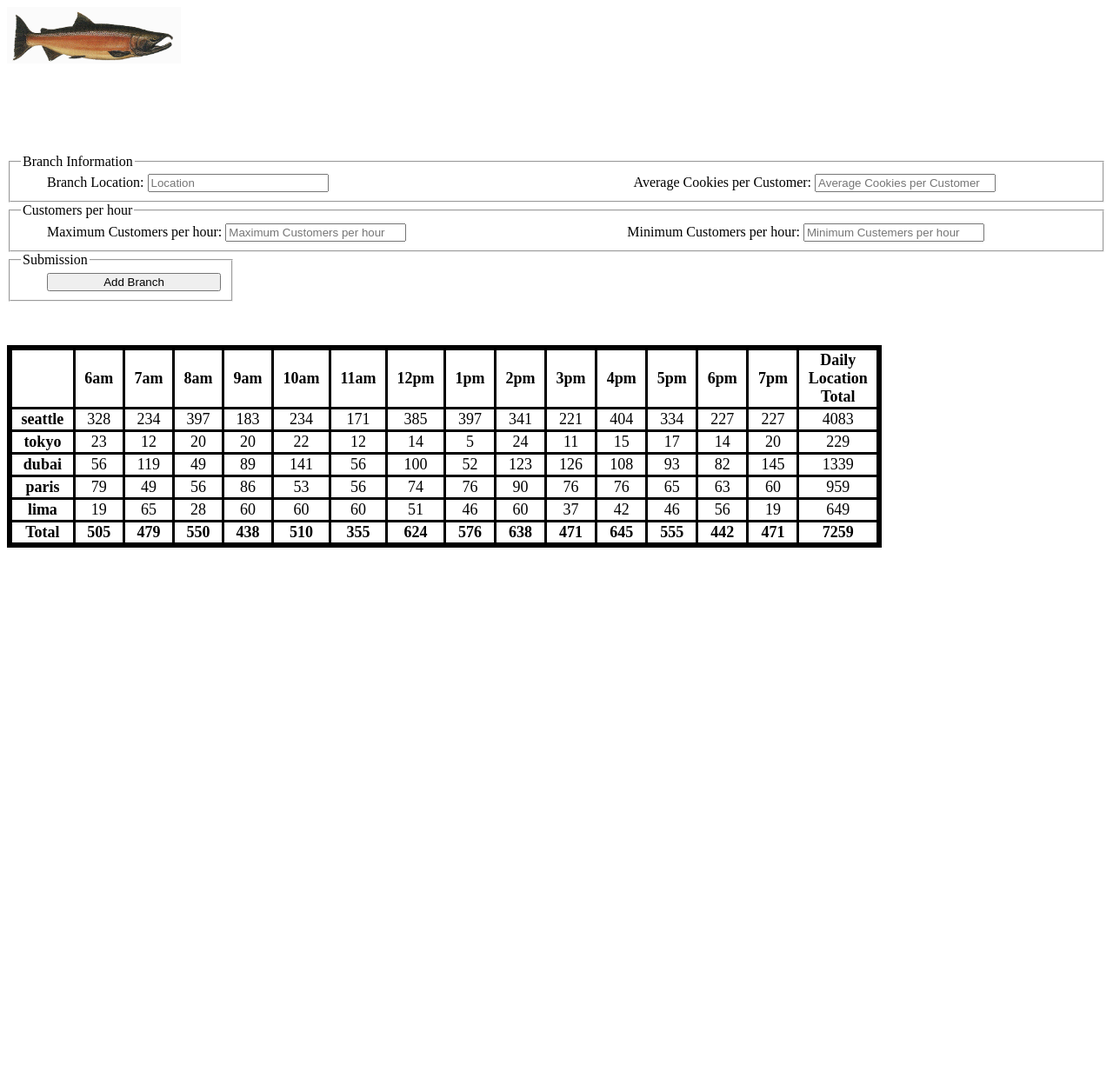
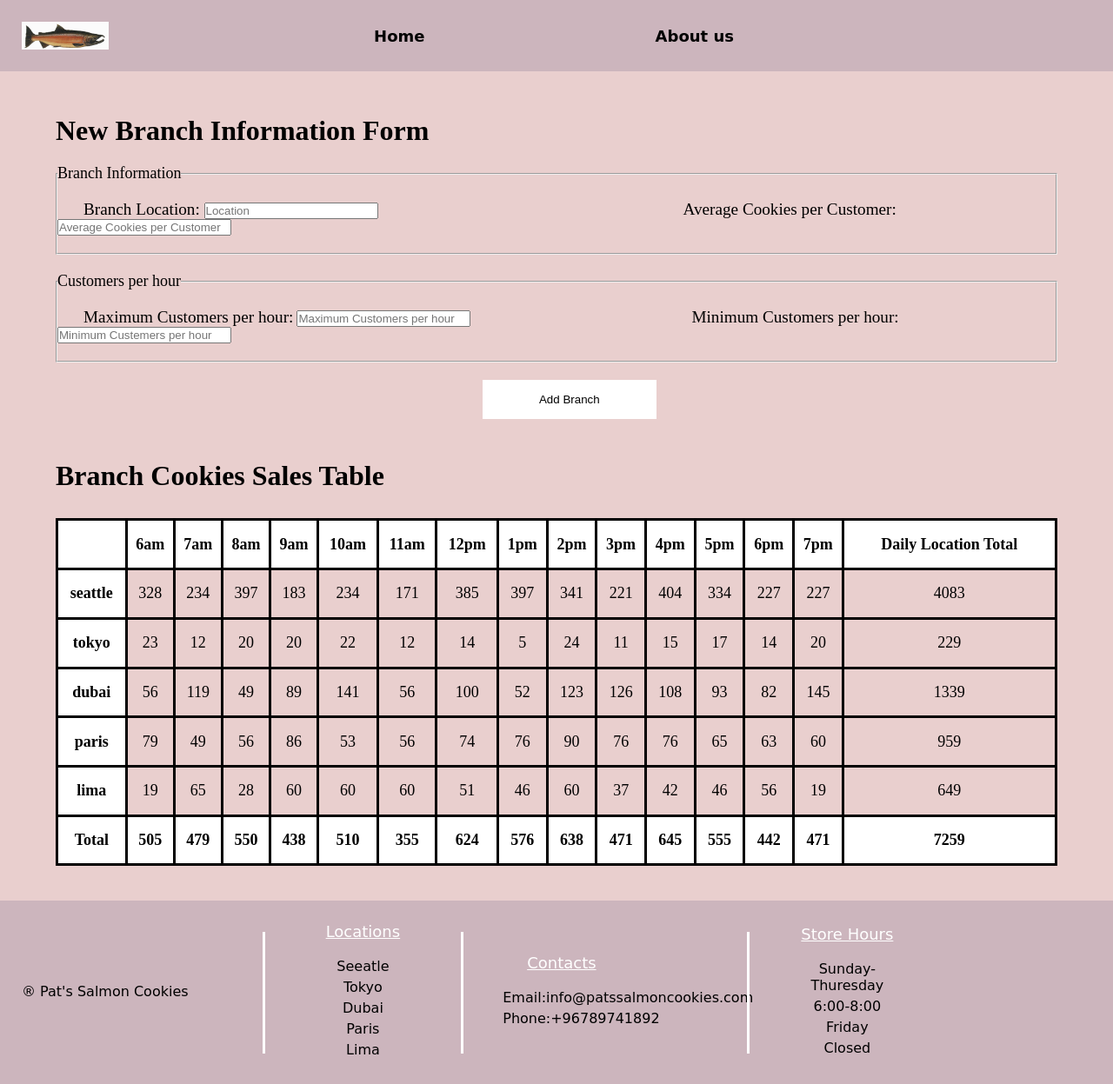
Before and after one commit to bayan-alkhatib/cookie-stand-project, a plain HTML site: page sales.html in a window 1280 px wide. Shown: the whole page at 87% size. Before the commit the page ends 800 px from the top, so only its background shows below. Drawn offline with Linux system fonts and the light colour scheme.

Commit message:
styling html &css

```diff
--- /dev/null
+++ b/css/styles-index.css
@@ -0,0 +1,115 @@
+*{
+    box-sizing: border-box;
+    margin:0;
+    padding: 0;
+}
+
+body{
+    background-color:#E9CFCE;
+    width: 100%;
+}
+
+header{
+    width:100%;
+    background-color:#CCB5BD;
+    padding:25px;
+    font-family:'Dancing Script', cursive;
+    margin-bottom:50px ;
+}
+
+img {
+    width: 100px;
+    display: inline-block;
+    margin:0;
+    margin-right: 300px;
+    vertical-align: middle;
+}
+
+header ul{
+    display: inline-block;
+    vertical-align: middle;
+    padding-top: 0;
+}
+
+header ul li{
+    display: inline-block;
+    margin-right: 200px;
+    font-size: large;
+    font-weight: bold;
+}
+
+a{
+    text-decoration:none;
+    color:black
+}
+
+main{
+    position:relative;
+    width: 90%;
+    margin-right: auto;
+    margin-left: auto;
+}
+
+footer{
+    background-color:#CCB5BD;
+    padding:25px;
+    font-family:'Dancing Script', cursive;
+    margin-top: 40px;
+}
+
+#vl1{
+border-left:white solid;
+height: 140px;
+margin-left: 80px;
+margin-right:40px ;
+padding-right:0;
+padding-left:0;
+display: inline-block;
+vertical-align: middle;
+}
+
+
+footer ul{
+    display:inline-block;
+    vertical-align: middle;
+    margin: 0;
+    padding:0;
+    width:11%
+}
+
+footer ul li {
+    margin-bottom:5px ;
+    text-align: center;
+}
+
+footer ul :first-child{
+    text-decoration:underline ;
+    color:white;
+    margin-bottom:20px ;
+    font-size: large;
+}
+
+#vl2{
+border-left:white solid;
+height: 140px;
+margin-left: 40px;
+margin-right:40px ;
+padding-right:0;
+padding-left:0;
+display: inline-block;
+vertical-align: middle;
+}
+
+#secondlist{
+margin-right:100px;
+}
+#vl3{
+border-left:white solid;
+height: 140px;
+margin-left: 40px;
+margin-right:40px ;
+padding-right:0;
+padding-left:0;
+display: inline-block;
+vertical-align: middle;
+}
--- /dev/null
+++ b/css/styles.-sales.css
@@ -0,0 +1,187 @@
+*{
+    box-sizing: border-box;
+    margin:0;
+    padding: 0;
+}
+
+body{
+    background-color:#E9CFCE;
+    width: 100%;
+}
+
+header{
+    width:100%;
+    background-color:#CCB5BD;
+    padding:25px;
+    font-family:'Dancing Script', cursive;
+    margin-bottom:50px ;
+}
+
+img {
+    width: 100px;
+    display: inline-block;
+    margin:0;
+    margin-right: 300px;
+    vertical-align: middle;
+}
+
+header ul{
+    display: inline-block;
+    vertical-align: middle;
+    padding-top: 0;
+}
+
+header ul li{
+    display: inline-block;
+    margin-right: 260px;
+    font-size: large;
+    font-weight: bold;
+}
+
+a{
+    text-decoration:none;
+    color:black
+}
+
+main{
+    position:relative;
+    width: 90%;
+    margin-right: auto;
+    margin-left: auto;
+}
+
+form{
+    margin-bottom: 70px;
+}
+
+form h1{
+    margin-bottom: 20px;
+
+}
+
+fieldset{
+margin-bottom: 20px;
+padding:20px 0;
+}
+
+label {
+font-size: larger;
+color:black;
+position: relative;
+margin-left: 30px;
+}
+
+legend{
+font-size:large ;
+}
+
+#style{
+position: relative;
+margin-left: 250px ;
+
+}
+
+#cookies{
+position: relative;
+margin-left: 347px ;
+}
+
+input{
+width: 200px;
+}
+
+div input{
+background-color:white;
+padding:15px;
+color:black;
+margin-right: 20px;
+border: none;
+position: absolute;
+margin-left:40%;
+}
+
+section h1{
+    font-size:xx-large;
+    font-weight: bold;
+}
+table{
+    margin-top:30px;
+    width:100% ;
+    height:50vh ;
+}
+
+table,tr,th,td {
+    border: solid;
+    border-collapse: collapse;
+    text-align: center;
+    font-size: large;
+}
+
+th{
+    background-color: white;
+}
+
+footer{
+    background-color:#CCB5BD;
+    padding:25px;
+    font-family:'Dancing Script', cursive;
+    margin-top: 40px;
+}
+
+#vl1{
+border-left:white solid;
+height: 140px;
+margin-left: 80px;
+margin-right:40px ;
+padding-right:0;
+padding-left:0;
+display: inline-block;
+vertical-align: middle;
+}
+
+footer ul{
+    display:inline-block;
+    vertical-align: middle;
+    margin: 0;
+    padding:0;
+    width:11%;
+    list-style-type: none;
+}
+
+footer ul li {
+    margin-bottom:5px ;
+    text-align: center;
+}
+
+footer ul :first-child{
+    text-decoration:underline ;
+    color:white;
+    margin-bottom:20px ;
+    font-size: large;
+}
+
+#vl2{
+border-left:white solid;
+height: 140px;
+margin-left: 40px;
+margin-right:40px ;
+padding-right:0;
+padding-left:0;
+display: inline-block;
+vertical-align: middle;
+}
+
+#secondlist{
+margin-right:100px;
+}
+
+#vl3{
+border-left:white solid;
+height: 140px;
+margin-left: 40px;
+margin-right:40px ;
+padding-right:0;
+padding-left:0;
+display: inline-block;
+vertical-align: middle;
+}
--- a/css/styles.css
+++ /dev/null
@@ -1,40 +0,0 @@
-table,tr,th,td {
-    border: solid;
-    border-collapse: collapse;
-    text-align: center;
-    width: 1000px;
-    font-size: large;
-}
-
-img {
-width: 200px;
-margin-bottom: 100px;
-}
-
-form{
-    margin-bottom: 50px;
-}
-#style{
-    position: relative;
-     margin-left: 250px ;
-
-}
-
-label{
-    position: relative;
-    margin-left: 30px;
-}
-
-#cookies{
-    position: relative;
-    margin-left: 347px ;
-}
-
-input{
-    width: 200px;
-}
-
-#sub{
-    display: inline-block;
-
-}
--- a/js/app.js
+++ b/js/app.js
@@ -1,7 +1,9 @@
 'use strict';
 let workingHours = ['6am', '7am', '8am', '9am', '10am', '11am', '12pm', '1pm', '2pm', '3pm', '4pm', '5pm', '6pm', '7pm'];
 
+//////////////////////////////////////Constructer Function//////////////////////////////
 function Salmoncookies(location, minCust_h, maxCust_h, avgCookie_cus) {
+
     this.location = location;
     this.minCust_h = minCust_h;
     this.maxCust_h = maxCust_h;
@@ -10,13 +12,16 @@ function Salmoncookies(location, minCust_h, maxCust_h, avgCookie_cus) {
     this.total = 0;
 }
 
+///////////////////////////////////////Constructer Methods/////////////////////////////
 Salmoncookies.prototype.custNum_h = function () {
+
     let max = this.maxCust_h;
     let min = this.minCust_h;
     return Math.ceil(Math.random() * (max - min + 1) + min);
 }
 
 Salmoncookies.prototype.dailySales = function () {
+
     for (let i = 0; i < workingHours.length; i++) {
         let cookiesSold_h = Math.ceil(this.avgCookie_cus * this.custNum_h());
         this.dailySalesArr.push(cookiesSold_h);
@@ -25,8 +30,9 @@ Salmoncookies.prototype.dailySales = function () {
 }
 
 Salmoncookies.prototype.render= function() {
+
     let raw = document.createElement('tr');
-        branchesTable.appendChild(raw);
+    table.appendChild(raw);
     let rawHeader = document.createElement('th');
         raw.appendChild(rawHeader);
         rawHeader.innerText=this.location;
@@ -40,6 +46,7 @@ Salmoncookies.prototype.render= function() {
     }
 }
 
+////////////////////////////////////////////////Location Objects///////////////////////////////////////
 let seattle = new Salmoncookies('seattle', 23, 65, 6.3);
     seattle.dailySales();
 let tokyo = new Salmoncookies('tokyo', 3, 24, 1.2);
@@ -53,41 +60,22 @@ lima.dailySales();
 
 let branchLocation= [seattle,tokyo,dubai,paris,lima];
 
-let branchForm = document.getElementById('newbranch');
-branchForm.addEventListener('submit',addBranch);
-
-function addBranch(event){
-    event.preventDefault();
-    let newLocation = event.target.location.value;
-    let newavgCookies = parseInt(event.target.avgCookies.value);
-    let newmaxCus= parseInt(event.target.maxCus_h.value);
-    let newminCus= parseInt(event.target.minCus_h.value);
-    let newBranch =new Salmoncookies(newLocation,newavgCookies,newmaxCus,newminCus);
-    branchLocation.push(newBranch);
-    //branchesTable.removeChild();
-    newBranch.dailySales();
-    newBranch.render();
-    footerTable();
-};
-
-
+///////////////////////////////////////// Table Header Function///////////////////////////////////////////
 let table = document.getElementById('location_table');
-let branchesTable = document.createElement('table');
-table.appendChild(branchesTable);
-
 
 function headerTable() {
-    let headRaw = document.createElement('tr');
-        branchesTable.appendChild(headRaw);
+
+    let raw = document.createElement('tr');
+    table.appendChild(raw);
     let tableHeader = document.createElement('th');
-        headRaw.appendChild(tableHeader)
+        raw.appendChild(tableHeader)
     for (let i = 0; i < workingHours.length; i++) {
         let tableHeader = document.createElement('th');
-        headRaw.appendChild(tableHeader);
+        raw.appendChild(tableHeader);
         tableHeader.innerText = workingHours[i];
     }
     tableHeader = document.createElement('th');
-        headRaw.appendChild(tableHeader)
+        raw.appendChild(tableHeader)
         tableHeader.innerText = 'Daily Location Total';
 }
 
@@ -101,23 +89,23 @@ tokyo.render();
 dubai.render();
 paris.render();
 lima.render();
-footerTable();
 
+///////////////////////////////////////////////////////Table Footer Function///////////////////////
+let raw =document.createElement('tr');
 
 function footerTable(){
-    let footerRaw = document.createElement('tr');
-     branchesTable.appendChild(footerRaw);
+
+    table.appendChild(raw);
     let tableFooter = document.createElement('th');
-        footerRaw.appendChild(tableFooter);
+        raw.appendChild(tableFooter);
         tableFooter.innerText = 'Total';
     let sum=0;
     for (let i = 0; i <workingHours.length; i++){
         for ( let j=0;j<branchLocation.length;j++){
             sum+=branchLocation[j].dailySalesArr[i];
-            console.log(sum);
         }
     let footerData = document.createElement('th');
-         footerRaw.appendChild(footerData);
+      raw.appendChild(footerData);
         footerData.innerText=sum;
         sum=0;
     }
@@ -125,6 +113,30 @@ function footerTable(){
         sum+=branchLocation[y].total;
     }
     let footerData = document.createElement('th');
-        footerRaw.appendChild(footerData);
+       raw.appendChild(footerData);
         footerData.innerText=sum;
 }
+
+footerTable();
+
+/////////////////////////////////// adding new branch information//////////////////////////
+let branchForm = document.getElementById('newbranch');
+
+branchForm.addEventListener('submit',addBranch);
+
+function addBranch(event){
+    event.preventDefault();
+    let newLocation = event.target.location.value;
+    let newavgCookies = parseInt(event.target.avgCookies.value);
+    let newmaxCus= parseInt(event.target.maxCus_h.value);
+    let newminCus= parseInt(event.target.minCus_h.value);
+    let newBranch =new Salmoncookies(newLocation,newavgCookies,newmaxCus,newminCus);
+    table.removeChild(raw);
+    newBranch.dailySales();
+
+    // branchLocation.push(newBranch);
+    // console.log(newBranch,branchLocation)
+    newBranch.render();
+
+    //footerTable();
+}
--- a/sales.html
+++ b/sales.html
@@ -5,17 +5,22 @@
     <meta http-equiv="X-UA-Compatible" content="IE=edge">
     <meta name="viewport" content="width=device-width, initial-scale=1.0">
     <title>Document</title>
-    <link rel="stylesheet" href="./css/styles.css">
+    <link rel="stylesheet" href="./css/styles.-sales.css">
 </head>
 <body>
     <header>
         <nav>
             <img src="./img/lab-06 logo fish.png" alt="">
+            <UL>
+                <li> <a href="index.html">Home</a></li>
+                <li>About us</li>
+            </UL>
         </nav>
     </header>
     <main >
 
         <form id="newbranch">
+            <h1>New Branch Information Form</h1>
             <fieldset>
                 <legend>Branch Information </legend>
                 <label for="location">Branch Location: </label>
@@ -34,15 +39,43 @@
                 <input type="text" name="minCus_h" placeholder="Minimum Custemers per hour"   >
             </fieldset>
 
-            <fieldset id=sub>
-                <legend>Submission</legend>
+            <div >
                 <label for="Add Branch"></label>
                 <input type="submit" value= "Add Branch">
-            </fieldset>
+            </div>
 
         </form>
-        <table id="location_table"></table>
+        <section>
+            <h1>Branch Cookies Sales Table </h1>
+            <table id="location_table"></table>
+        </section>
     </main>
+    <footer>
+        &reg; Pat's Salmon Cookies
+        <div id="vl1"></div>
+       <ul>
+           <li>Locations</li>
+           <li>Seeatle</li>
+           <li>Tokyo</li>
+           <li>Dubai</li>
+           <li>Paris</li>
+           <li>Lima</li>
+       </ul>
+       <div id="vl2"></div>
+       <ul id="secondlist">
+           <li>Contacts</li>
+           <li>Email:info@patssalmoncookies.com</li>
+           <li>Phone:+96789741892</li>
+       </ul>
+     <div id="vl3"></div>
+      <ul>
+          <li>Store Hours</li>
+          <li>Sunday-Thuresday</li>
+          <li>6:00-8:00</li>
+          <li>Friday</li>
+          <li>Closed</li>
+      </ul>
+    </footer>
     <script src="./js/app.js"></script>
 </body>
 </html>
```
Also changed, not shown: index.html (added, +52 -0 lines), img/img's/chinook.jpg (added), img/img's/cutter.jpeg (added), img/img's/family.jpg (added), img/img's/fish.jpg (added), img/img's/frosted-cookie.jpg (added), img/img's/shirt.jpg (added). Lines whose indentation alone changed are shown as unchanged.
